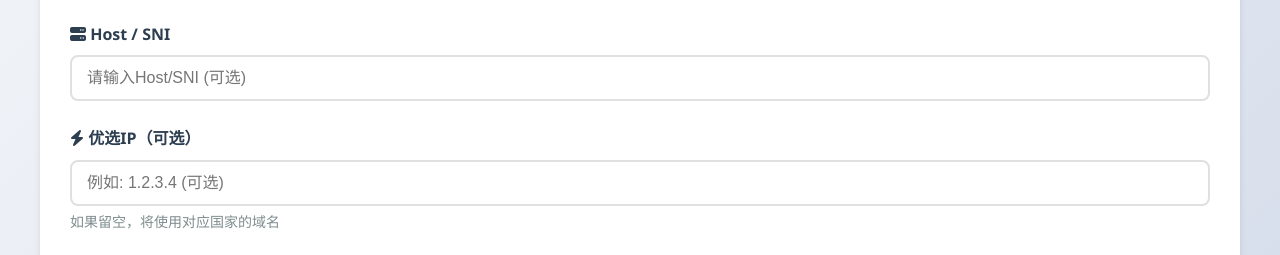
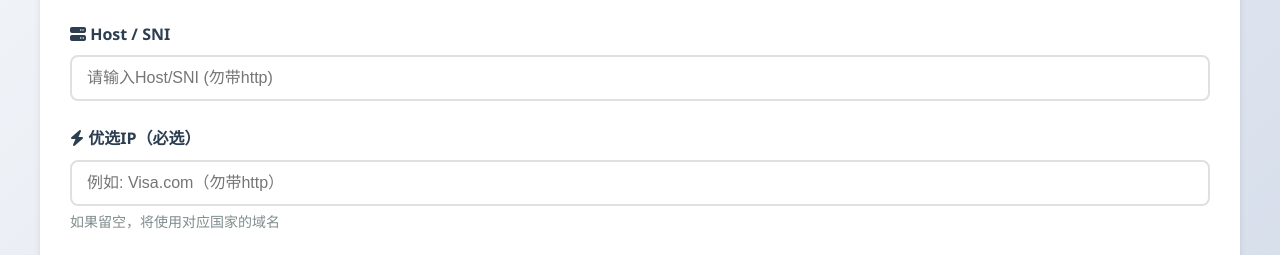
Before and after one commit to lambret1996-web/Vlees-dingyue, a website: page index.html in a window 1280 px wide. Shown: the part 351-606 px from the top of the page. Drawn offline with Linux system fonts and the light colour scheme.

Commit message:
Update index.html

```diff
--- a/index.html
+++ b/index.html
@@ -24,12 +24,12 @@
 
                 <div class="form-group">
                     <label for="host"><i class="fas fa-server"></i> Host / SNI</label>
-                    <input type="text" id="host" placeholder="请输入Host/SNI (可选)" value="">
+                    <input type="text" id="host" placeholder="请输入Host/SNI (勿带http)" value="">
                 </div>
 
                 <div class="form-group">
-                    <label for="premium-ip"><i class="fas fa-bolt"></i> 优选IP（可选）</label>
-                    <input type="text" id="premium-ip" placeholder="例如: 1.2.3.4 (可选)">
+                    <label for="premium-ip"><i class="fas fa-bolt"></i> 优选IP（必选）</label>
+                    <input type="text" id="premium-ip" placeholder="例如: Visa.com（勿带http）">
                     <p class="help-text">如果留空，将使用对应国家的域名</p>
                 </div>
 
```
